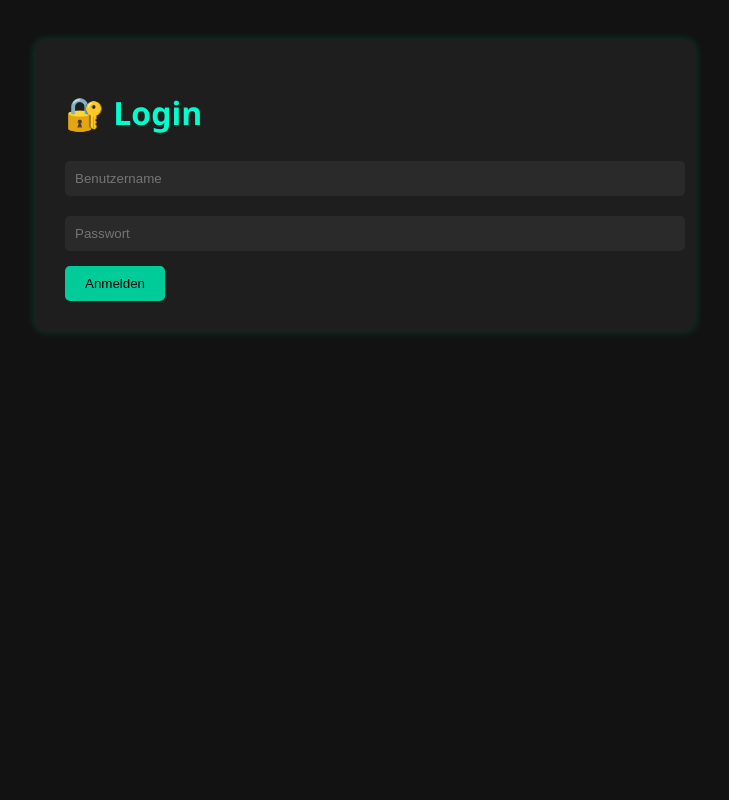
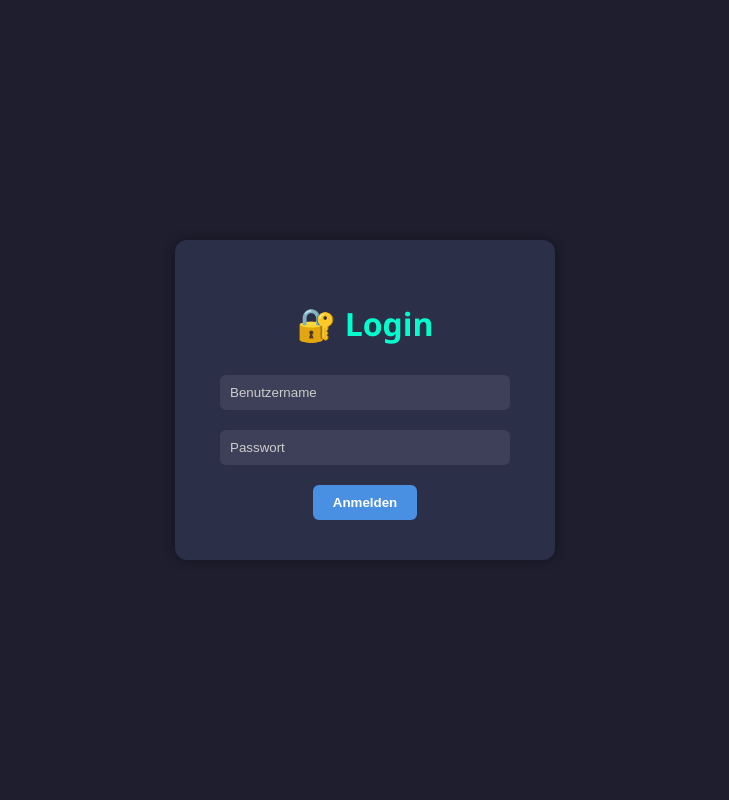
Before and after one commit to hcpbrucks/pluezz-dashboard, a Flask app: page / in a window 1280 px wide. Shown: the whole page, without its empty margins (275-1004 px from the left). Run offline with Flask 3, Linux system fonts and the light colour scheme.

Commit message:
Update login.html

```diff
--- a/pluezz-dashboard/templates/login.html
+++ b/pluezz-dashboard/templates/login.html
@@ -4,12 +4,72 @@
     <meta charset="UTF-8" />
     <title>Login – Pluezz</title>
     <link rel="stylesheet" href="{{ url_for('static', filename='style.css') }}" />
+    <style>
+        body {
+            background-color: #1e1e2f;
+            color: #ffffff;
+            font-family: 'Segoe UI', Tahoma, Geneva, Verdana, sans-serif;
+            display: flex;
+            justify-content: center;
+            align-items: center;
+            height: 100vh;
+            margin: 0;
+        }
+
+        .container {
+            background-color: #2c2f48;
+            padding: 40px;
+            border-radius: 12px;
+            box-shadow: 0 0 12px rgba(0, 0, 0, 0.4);
+            width: 300px;
+            text-align: center;
+        }
+
+        h1 {
+            margin-bottom: 20px;
+        }
+
+        input[type="text"],
+        input[type="password"] {
+            width: 90%;
+            padding: 10px;
+            margin: 10px 0;
+            border: none;
+            border-radius: 6px;
+            background-color: #3e4059;
+            color: #fff;
+        }
+
+        input::placeholder {
+            color: #ccc;
+        }
+
+        button {
+            padding: 10px 20px;
+            background-color: #4a90e2;
+            border: none;
+            border-radius: 6px;
+            color: white;
+            cursor: pointer;
+            font-weight: bold;
+            margin-top: 10px;
+        }
+
+        button:hover {
+            background-color: #357ab7;
+        }
+
+        .error {
+            color: #ff6b6b;
+            margin-bottom: 10px;
+        }
+    </style>
 </head>
 <body>
     <div class="container">
         <h1>🔐 Login</h1>
         {% if error %}
-            <p style="color: red;">{{ error }}</p>
+            <div class="error">{{ error }}</div>
         {% endif %}
         <form method="post" action="{{ url_for('login') }}">
             <input type="text" name="username" placeholder="Benutzername" required><br>
```
